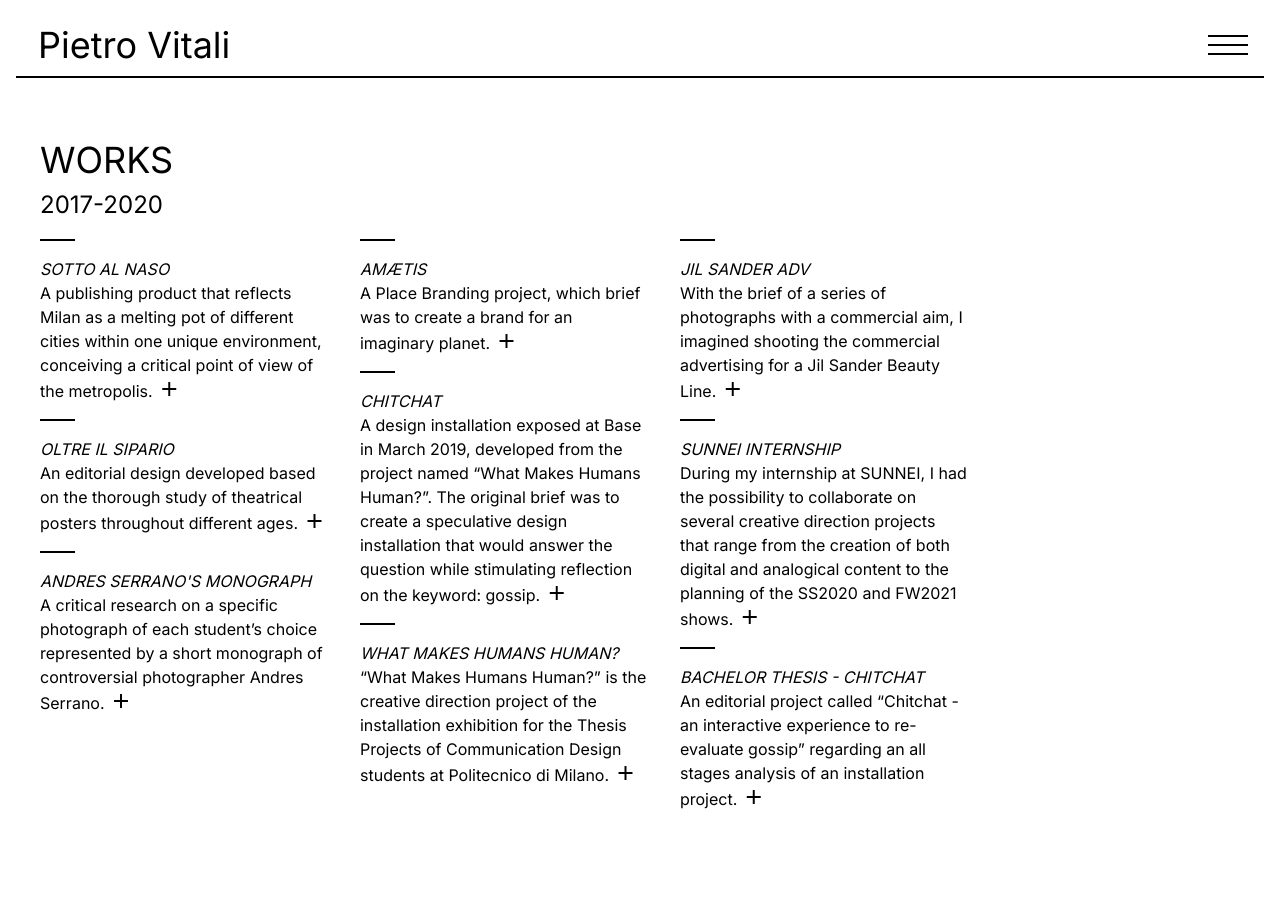
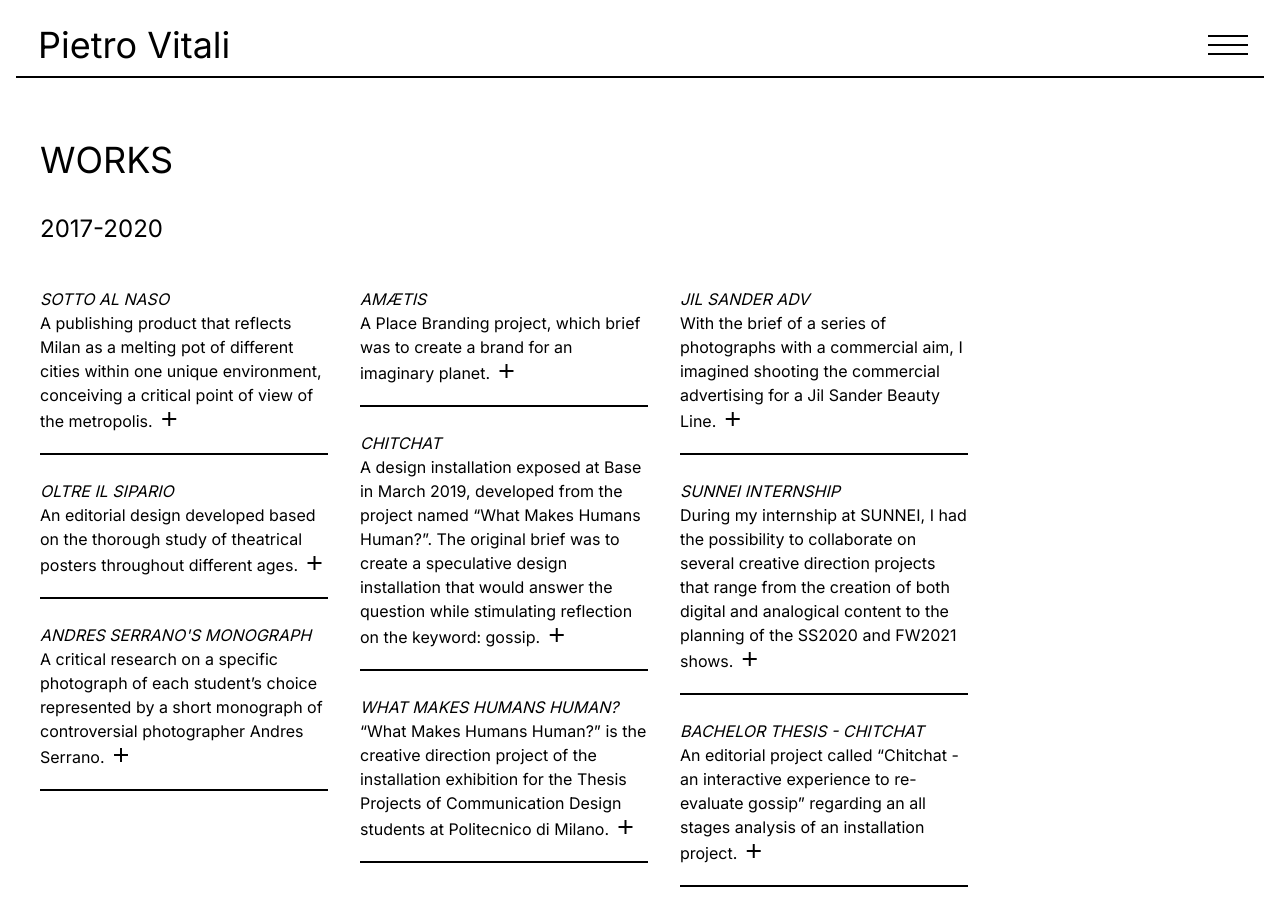
Before and after one commit to forgothiss88/pvportfolio, a Jekyll site: the page built from works.html, in a window 1280 px wide. Built offline with Jekyll 4.4.1, drawn with Linux system fonts in a browser that asks for light colours; a script that is not in the unit is left out.

Commit message:
restyle article p

```diff
--- a/assets/css/main.css
+++ b/assets/css/main.css
@@ -184,16 +184,18 @@ article {
   display: block;
   margin: 0;
   padding: 0;
+  margin-top: 24px;
   margin-left: 16px;
   margin-bottom: 16px;
   margin-right: 16px;
 }
 
-.lilborder:before {
-    content: ""; /* This is necessary for the pseudo element to work. */
-    display: block; /* This will put the pseudo element on its own line. */
-    margin: 0 0; /* This will center the border. */
-    width: 35px; /* Change this to whatever width you want. */
+article p {
+  margin-top: 16px;
+}
+
+.lilborder {
+  padding-bottom: 4px;
   border-bottom: 2px solid black; /* This creates the border. Replace black with whatever color you want. */
 }
 
```
Lines whose indentation alone changed are shown as unchanged.
